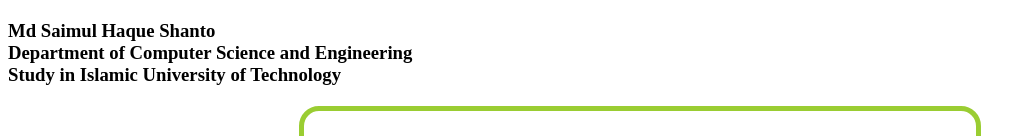
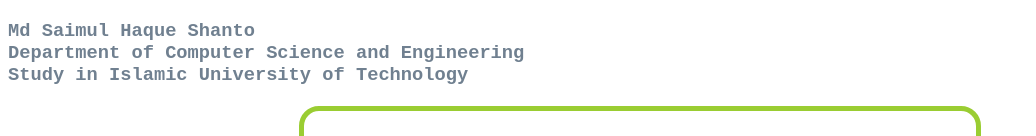
Before and after one commit to Saimul-Shanto/my-first-repo, a plain HTML site: page index.html in a window 1280 px wide. Shown: the part 217-353 px from the top of the page, without its empty margins (0-1036 px from the left). Drawn offline with Linux system fonts and the light colour scheme.

Commit message:
some changes

```diff
--- a/style.css
+++ b/style.css
@@ -19,3 +19,8 @@ img{
     border-radius: 50%;
     border: 3px solid yellowgreen;
 }
+
+.intro{
+    font-family: 'Courier New', Courier, monospace;
+    color: slategray;
+}
```
